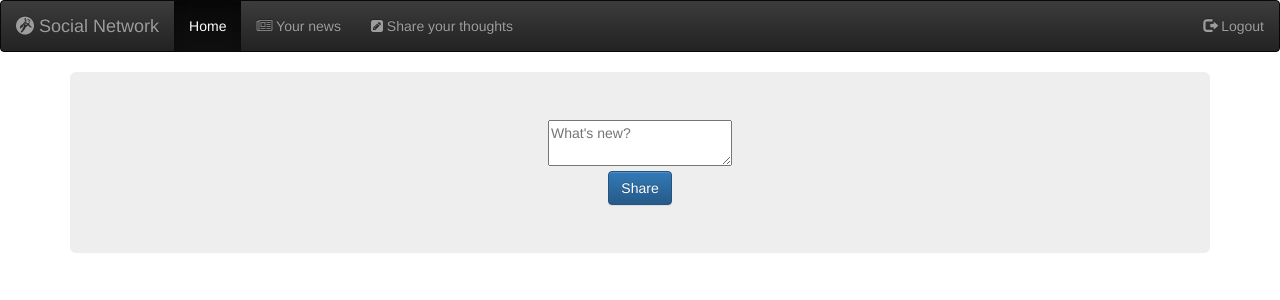
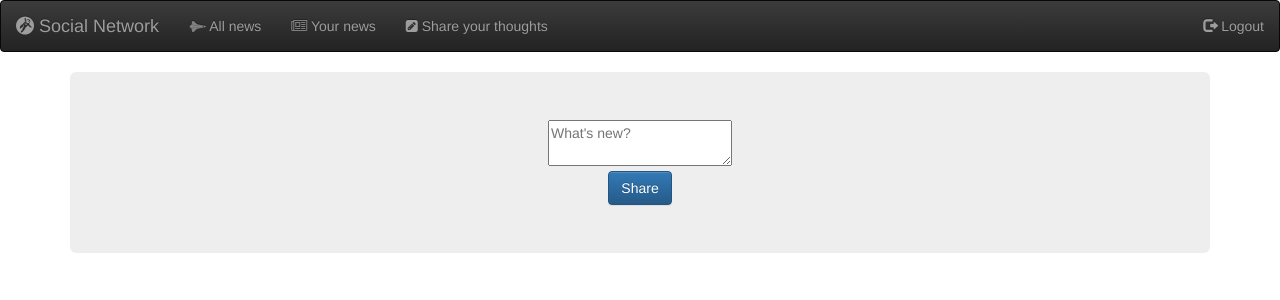
Before and after one commit to Askanio234/flask_social_network, a Flask app: page /new_post in a window 1280 px wide. Shown: the top 300 px of the page. Run offline with Flask 2, Linux system fonts and the light colour scheme; the visitor is signed in with stand-in values (Sample User, id 1); parts of the project's set-up code (start-up, migrations or seed data) failed here and were passed over; some libraries are stand-ins or nearby versions.

Commit message:
Added custom 404 page

```diff
--- a/app.py
+++ b/app.py
@@ -1,4 +1,5 @@
-from flask import Flask, g, render_template, flash, redirect, url_for
+from flask import (Flask, g, render_template,
+                    flash, redirect, url_for, abort)
 from flask.ext.bcrypt import check_password_hash
 from flask.ext.login import (LoginManager, login_user, logout_user,
                             login_required, current_user)
@@ -103,8 +104,12 @@ def index():
 def stream(username=None):
     template = 'stream.html'
     if username and username != current_user.username:
-        user = models.User.select().where(models.User.username**username).get()
-        stream = user.posts.limit(100)
+        try:
+            user = models.User.select().where(
+                models.User.username**username).get()
+            stream = user.posts.limit(100)
+        except models.DoesNotExist:
+            abort(404)
     else:
         stream = current_user.get_stream().limit(100)
         user = current_user
@@ -119,7 +124,7 @@ def follow(username):
     try:
         to_user = models.User.get(models.User.username**username)
     except models.DoesNotExist:
-        pass
+        abort(404)
     else:
         try:
             models.Relationship.create(
@@ -140,7 +145,7 @@ def unfollow(username):
     try:
         to_user = models.User.get(models.User.username**username)
     except models.DoesNotExist:
-        pass
+        abort(404)
     else:
         try:
             models.Relationship.get(
@@ -158,7 +163,14 @@ def unfollow(username):
 @app.route('/post/<int:post_id>')
 def view_post(post_id):
     post = models.Post.select().where(models.Post.id == post_id)
+    if post.count() == 0:
+        abort(404)
     return render_template('index.html', stream=post)
+
+
+@app.errorhandler(404)
+def not_found(error):
+    return render_template('404.html'), 404
 
 
 if __name__ == '__main__':
--- a/static/main.css
+++ b/static/main.css
@@ -4,7 +4,7 @@ body {
 #username_line {
     padding-left: 0;
 }
-#newspaper {
+.gray {
     color: gray;
 }
 .follow-unfollow {
--- a/templates/base.html
+++ b/templates/base.html
@@ -22,13 +22,14 @@
     <nav class="navbar navbar-inverse">
       <div class="container-fluid">
         <div class="navbar-header">
-          <a class="navbar-brand" href=""><i class="fa fa-grav" aria-hidden="true"></i>
+          <a class="navbar-brand" href="#"><i class="fa fa-grav" aria-hidden="true"></i>
  Social Network</a>
         </div>
         <ul class="nav navbar-nav">
-          <li class="active"><a href="{{ url_for('index') }}">Home</a></li>
+          <li><a href="{{ url_for('index') }}"><i class="fa fa-space-shuttle gray" aria-hidden="true"></i>
+ All news</a></li>
           {% if current_user.is_authenticated %}
-          <li><a href="{{ url_for('stream', username=current_user.username) }}"><i class="fa fa-newspaper-o" id="newspaper" aria-hidden="true"></i> Your news</a></li>
+          <li><a href="{{ url_for('stream', username=current_user.username) }}"><i class="fa fa-newspaper-o gray" aria-hidden="true"></i> Your news</a></li>
           <li><a href="{{ url_for('post') }}"><i class="fa fa-pencil-square" aria-hidden="true"></i> Share your thoughts</a></li>
           {% endif %}
         </ul>
```
Also changed, not shown: templates/404.html (added, +34 -0 lines).
